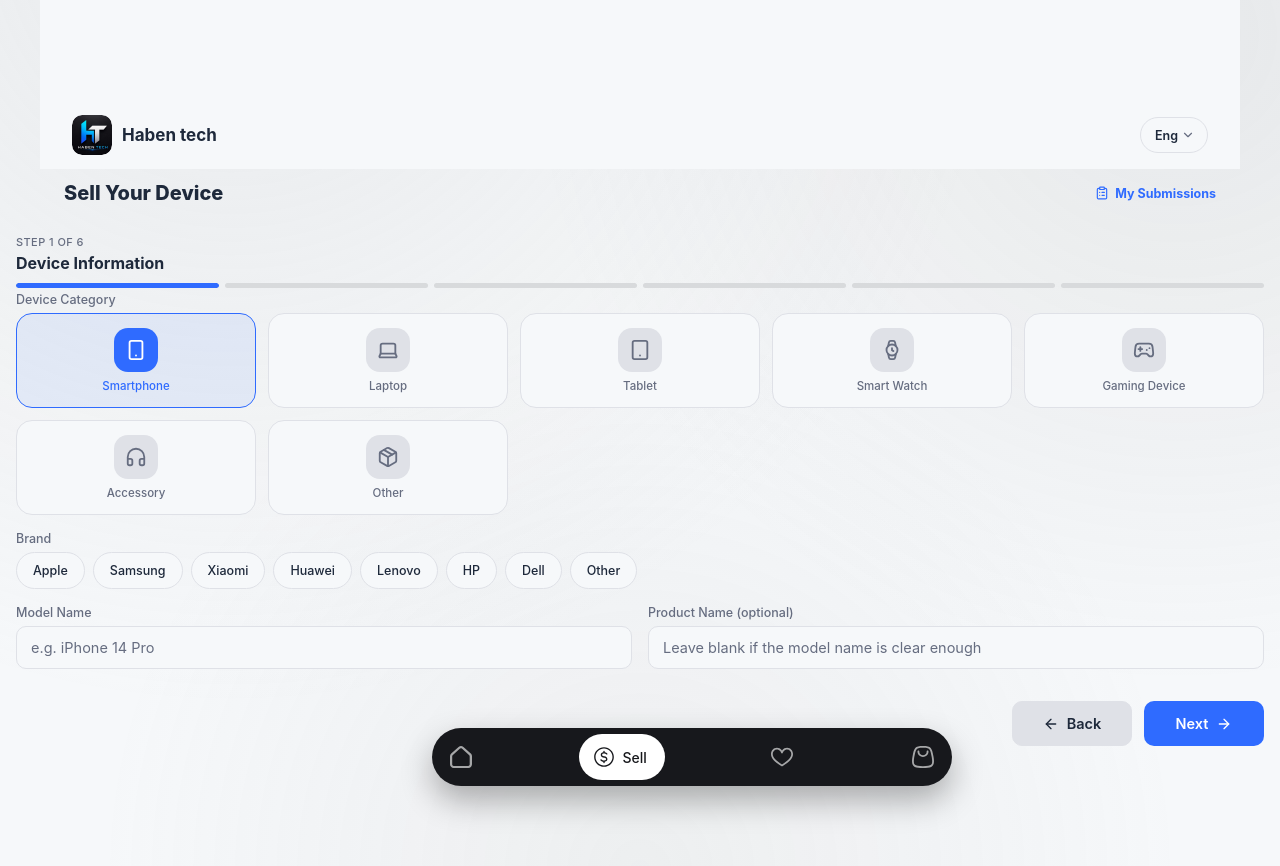
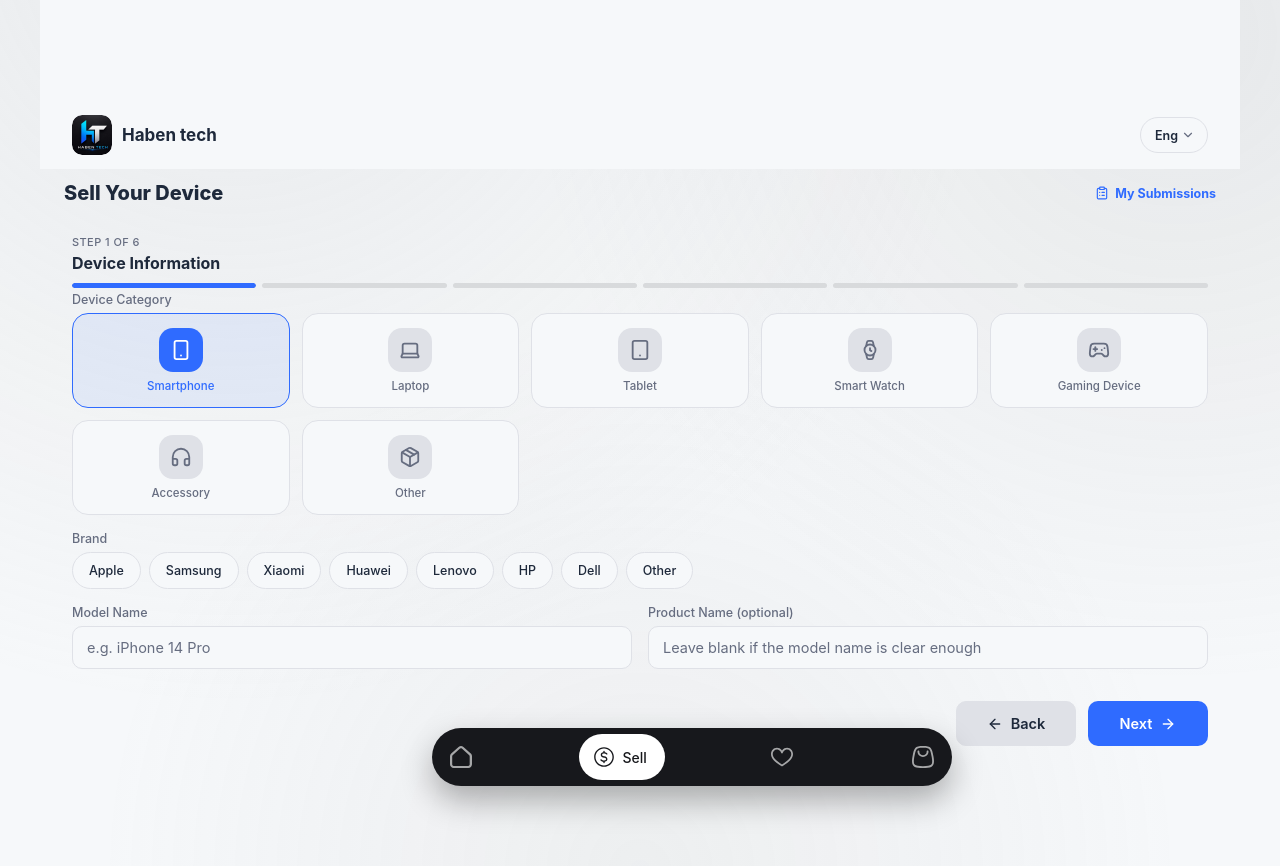
Before and after one commit to brexfolio/habentech, a Next.js app: page /sell-device in a window 1280 px wide. Shown: the top 866 px of the page. Built offline with nearby package versions, Linux system fonts and the light colour scheme.

Commit message:
fix(sell-device): align step-header and sell-form left and right margins and padding consistently with page-header across all screen sizes

```diff
--- a/styles/responsive.css
+++ b/styles/responsive.css
@@ -31,6 +31,8 @@
   .category-filter,
   .product-grid,
   .page-header,
+  .step-header,
+  .sell-form,
   .order-card,
   .request-card {
     max-width: 1200px;
@@ -60,6 +62,12 @@
 
   .page-header {
     padding-top: calc(env(safe-area-inset-top, 0px) + 105px);
+    padding-left: 24px;
+    padding-right: 24px;
+  }
+
+  .step-header,
+  .sell-form {
     padding-left: 24px;
     padding-right: 24px;
   }
@@ -111,9 +119,17 @@
   .category-filter,
   .product-grid,
   .page-header,
+  .step-header,
+  .sell-form,
   .order-card,
   .request-card {
     max-width: 1200px;
+  }
+
+  .step-header,
+  .sell-form {
+    padding-left: 28px;
+    padding-right: 28px;
   }
 
   .promo-banner {
@@ -267,9 +283,17 @@
   .category-filter,
   .product-grid,
   .page-header,
+  .step-header,
+  .sell-form,
   .order-card,
   .request-card {
     max-width: 1200px;
+  }
+
+  .step-header,
+  .sell-form {
+    padding-left: 32px;
+    padding-right: 32px;
   }
 
   .promo-banner {
--- a/styles/store.css
+++ b/styles/store.css
@@ -1078,7 +1078,12 @@
 
 /* ---------- Sell Device multi-step form ---------- */
 .sell-form {
-  padding: 0 16px 24px;
+  padding: 0 20px 24px;
+  max-width: 1200px;
+  width: 100%;
+  margin-left: auto;
+  margin-right: auto;
+  box-sizing: border-box;
   display: flex;
   flex-direction: column;
   gap: 16px;
@@ -1116,7 +1121,12 @@
 }
 
 .step-header {
-  padding: 16px 16px 4px;
+  padding: 16px 20px 4px;
+  max-width: 1200px;
+  width: 100%;
+  margin-left: auto;
+  margin-right: auto;
+  box-sizing: border-box;
 }
 
 .step-header__eyebrow {
```
